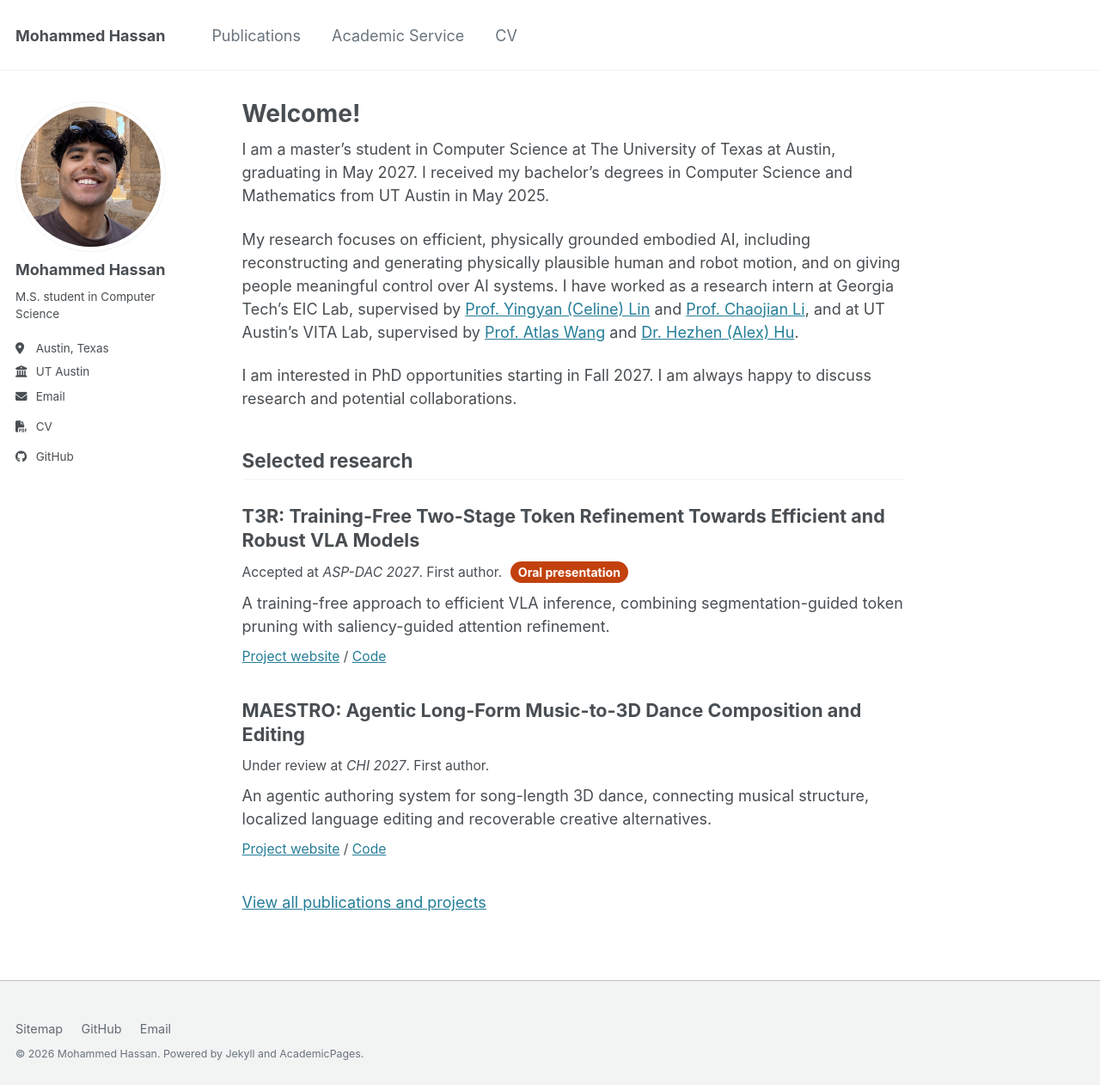
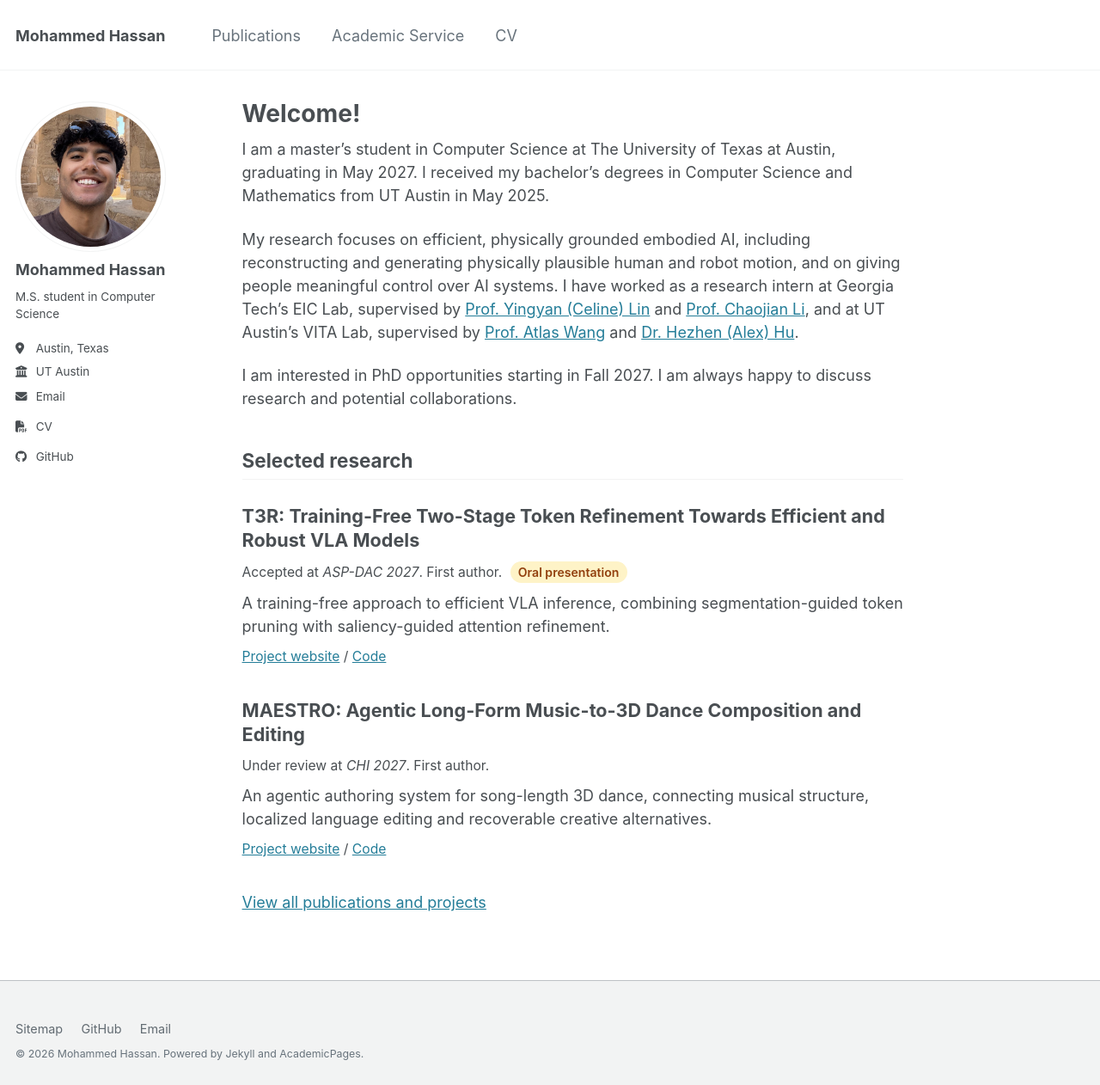
Before and after one commit to midotronn/midotronn.github.io, a Jekyll site: the page built from _pages/about.md, in a window 1280 px wide. Shown: the whole page at 86% size. Built offline with Jekyll 4.4.1, drawn with Linux system fonts in a browser that asks for light colours.

Commit message:
Soften oral presentation badge with light gold styling

```diff
--- a/assets/css/academic.css
+++ b/assets/css/academic.css
@@ -155,10 +155,10 @@ a:focus-visible, button:focus-visible {
   padding: 0.2em 0.65em;
   border: 0;
   border-radius: 999px;
-  background: #c2410c;
-  color: #fff;
+  background: #fef3c7;
+  color: #92400e;
   font-size: 0.9em;
-  font-weight: 700;
+  font-weight: 600;
   line-height: 1.4;
   white-space: nowrap;
 }
```
